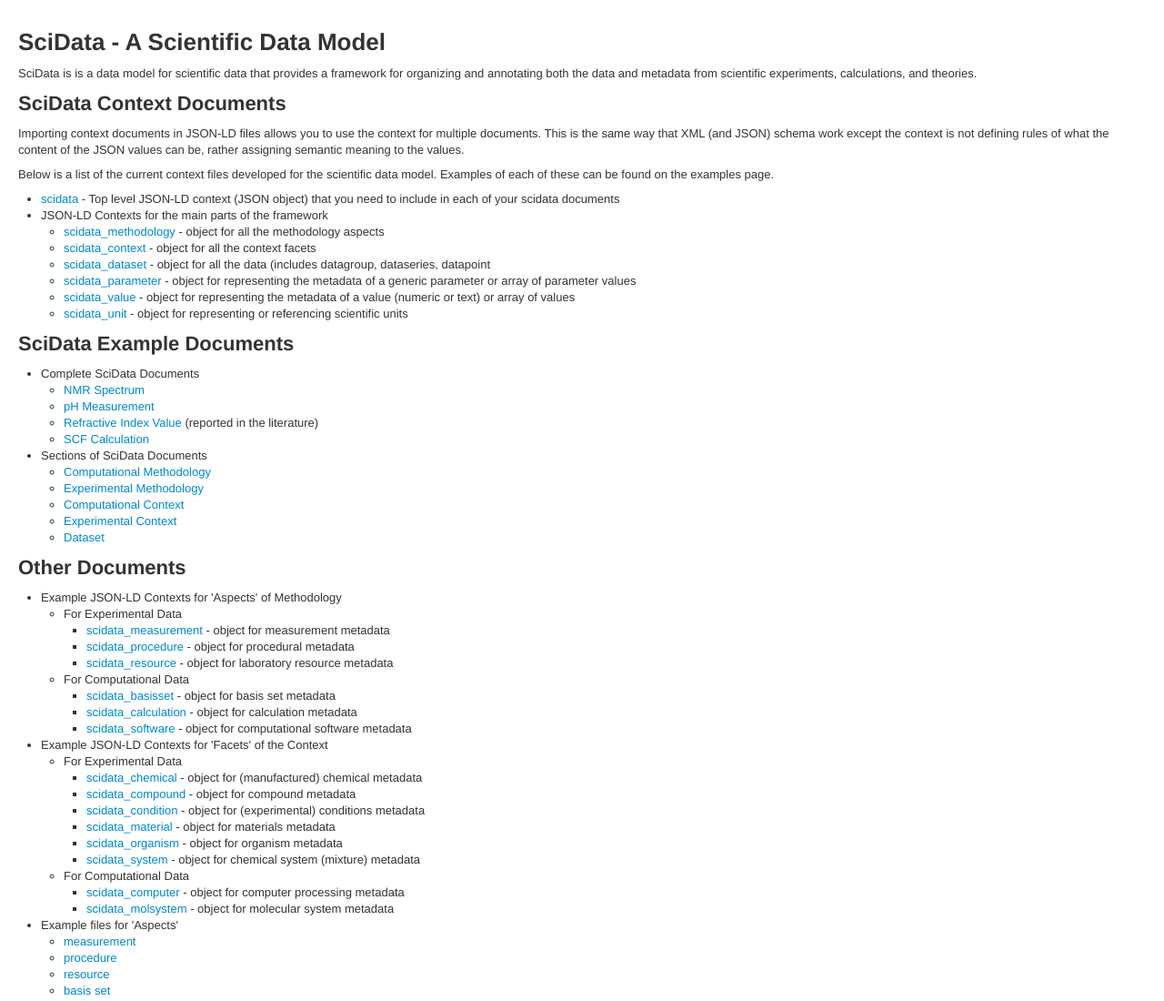
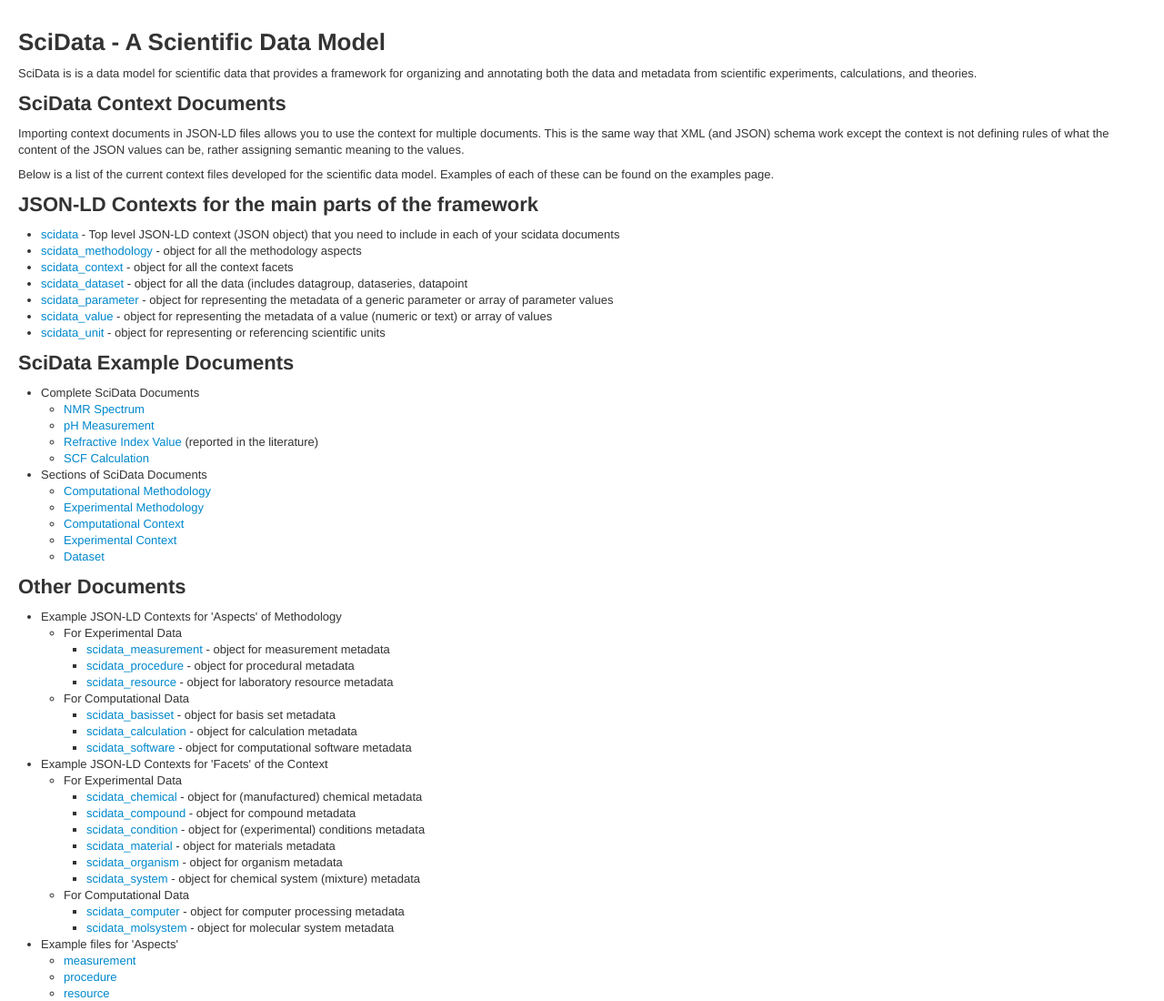
Before and after one commit to stuchalk/scidata, a plain HTML site: page index.html in a window 1280 px wide. Shown: the top 1100 px of the page at 91% size. Drawn offline with Linux system fonts and the light colour scheme.

Commit message:
Initial push of files for scidata

```diff
--- a/index.html
+++ b/index.html
@@ -16,24 +16,22 @@
 			the JSON values can be, rather assigning semantic meaning to the values.</p>
 		<p>Below is a list of the current context files developed for the scientific data model. Examples of each of
 			these can be found on the examples page.</p>
+		<h2>JSON-LD Contexts for the main parts of the framework</h2>
 		<ul>
 			<li><a href="contexts/scidata.jsonld">scidata</a> - Top level JSON-LD context (JSON object) that you need to
 				include in each of your scidata documents</li>
-			<li>JSON-LD Contexts for the main parts of the framework <ul>
-					<li><a href="contexts/scidata_methodology.jsonld">scidata_methodology</a> - object for all the
-						methodology aspects</li>
-					<li><a href="contexts/scidata_context.jsonld">scidata_context</a> - object for all the context
-						facets</li>
-					<li><a href="contexts/scidata_dataset.jsonld">scidata_dataset</a> - object for all the data
-						(includes datagroup, dataseries, datapoint</li>
-					<li><a href="contexts/scidata_parameter.jsonld">scidata_parameter</a> - object for representing the
-						metadata of a generic parameter or array of parameter values</li>
-					<li><a href="contexts/scidata_value.jsonld">scidata_value</a> - object for representing the metadata
-						of a value (numeric or text) or array of values</li>
-					<li><a href="contexts/scidata_unit.jsonld">scidata_unit</a> - object for representing or referencing
-						scientific units</li>
-				</ul>
-			</li>
+			<li><a href="contexts/scidata_methodology.jsonld">scidata_methodology</a> - object for all the methodology
+				aspects</li>
+			<li><a href="contexts/scidata_context.jsonld">scidata_context</a> - object for all the context facets</li>
+			<li><a href="contexts/scidata_dataset.jsonld">scidata_dataset</a> - object for all the data (includes
+				datagroup, dataseries, datapoint</li>
+			<li><a href="contexts/scidata_parameter.jsonld">scidata_parameter</a> - object for representing the metadata
+				of a generic parameter or array of parameter values</li>
+			<li><a href="contexts/scidata_value.jsonld">scidata_value</a> - object for representing the metadata of a
+				value (numeric or text) or array of values</li>
+			<li><a href="contexts/scidata_unit.jsonld">scidata_unit</a> - object for representing or referencing
+				scientific units</li>
+
 		</ul>
 		<h2>SciData Example Documents</h2>
 		<ul>
```
